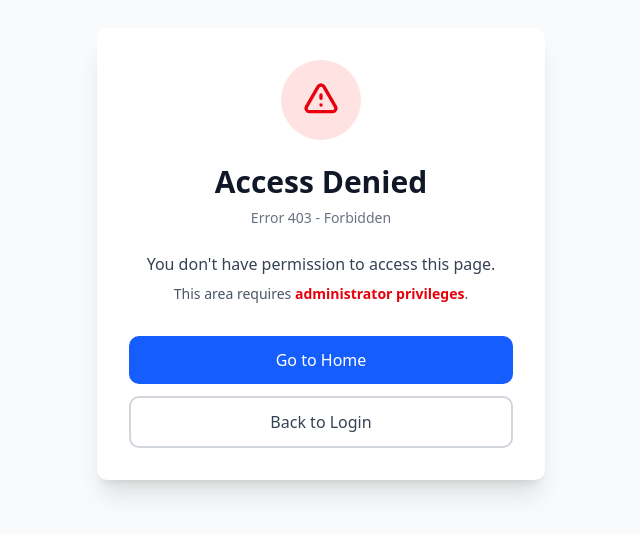
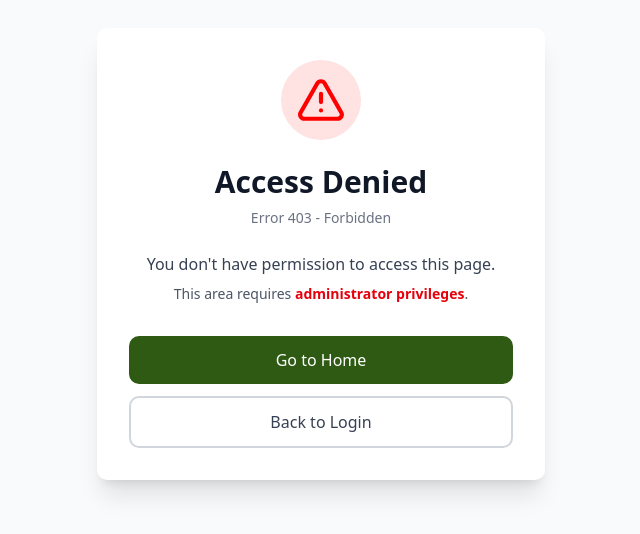
Before and after one commit to devxtra-community/confero, a Next.js app in the folder frontend/: page /forbidden in a window 1280 px wide. Shown: the part 146-680 px from the top of the page, without its empty margins (319-959 px from the left). Built offline with nearby package versions, Linux system fonts and the light colour scheme; no server answers; a web font is replaced by a local one.

Commit message:
feat(admin): role base acces for admin and forbidden page changes and layout issues cleared

```diff
--- a/frontend/app/admin/layout.tsx
+++ b/frontend/app/admin/layout.tsx
@@ -1,9 +1,5 @@
-import { ProtectedRoute } from '@/components/ProtectedRoute';
+import AdminLayout from '@/components/admin/AdminLayout';
 
-export default function AdminLayout({
-  children,
-}: {
-  children: React.ReactNode;
-}) {
-  return <ProtectedRoute requiredRole="admin">{children}</ProtectedRoute>;
+export default function Layout({ children }: { children: React.ReactNode }) {
+  return <AdminLayout>{children}</AdminLayout>;
 }
--- a/frontend/app/forbidden/page.tsx
+++ b/frontend/app/forbidden/page.tsx
@@ -2,6 +2,7 @@
 
 import Link from 'next/link';
 import { useRouter } from 'next/navigation';
+import { TriangleAlert } from 'lucide-react';
 
 export default function ForbiddenPage() {
   const router = useRouter();
@@ -9,32 +10,16 @@ export default function ForbiddenPage() {
   return (
     <div className="flex items-center justify-center min-h-screen bg-gray-50">
       <div className="max-w-md w-full bg-white rounded-lg shadow-xl p-8 text-center mx-4">
-        {/* Icon */}
         <div className="mb-6">
           <div className="w-20 h-20 bg-red-100 rounded-full flex items-center justify-center mx-auto">
-            <svg
-              className="w-10 h-10 text-red-600"
-              fill="none"
-              stroke="currentColor"
-              viewBox="0 0 24 24"
-            >
-              <path
-                strokeLinecap="round"
-                strokeLinejoin="round"
-                strokeWidth={2}
-                d="M12 9v2m0 4h.01m-6.938 4h13.856c1.54 0 2.502-1.667 1.732-3L13.732 4c-.77-1.333-2.694-1.333-3.464 0L3.34 16c-.77 1.333.192 3 1.732 3z"
-              />
-            </svg>
+            <TriangleAlert size={50} color="red" />
           </div>
         </div>
 
-        {/* Title */}
         <h1 className="text-3xl font-bold text-gray-900 mb-2">Access Denied</h1>
 
-        {/* Error Code */}
         <p className="text-gray-500 text-sm mb-6">Error 403 - Forbidden</p>
 
-        {/* Description */}
         <div className="mb-8 space-y-2">
           <p className="text-gray-700">
             You don&apos;t have permission to access this page.
@@ -48,11 +33,10 @@ export default function ForbiddenPage() {
           </p>
         </div>
 
-        {/* Actions */}
         <div className="flex flex-col gap-3">
           <button
             onClick={() => router.push('/home')}
-            className="w-full px-6 py-3 bg-blue-600 text-white rounded-lg font-medium hover:bg-blue-700 transition-colors"
+            className="w-full px-6 py-3 bg-primary text-white rounded-lg font-medium hover:bg-hoverMain transition-colors"
           >
             Go to Home
           </button>
--- a/frontend/app/globals.css
+++ b/frontend/app/globals.css
@@ -10,6 +10,7 @@
   --color-glassHover: var(--glassHover);
   --color-buttonBg: var(--buttonBg);
   --color-havorBg: var(--havorBg);
+  --color-hoverMain: var(--hoverMain);
   --color-favor: var(--favor);
   --font-sans: var(--font-poetsen-one);
   --font-mono: var(--font-geist-mono);
@@ -57,6 +58,7 @@
   --buttonBg: oklch(0.72 0.19 149);
   --favor: oklch(0.72 0.19 149);
   --havorBg: oklch(60.747% 0.14777 149.681);
+  --hoverMain: oklch(48.971% 0.13624 147.687);
   --foreground: oklch(0.145 0 0);
   --glass: oklch(1 0 0 / 0.1);
   --glassHover: oklch(87.925% 0.00437 15.982 / 0.1);
--- a/frontend/app/signup/page.tsx
+++ b/frontend/app/signup/page.tsx
@@ -4,14 +4,12 @@ import { AuthImageCollage } from '@/components/auth/AuthImageCollage';
 export default function SignUpPage() {
   return (
     <div className="min-h-screen grid grid-cols-1 lg:grid-cols-2 bg-white">
-      {/* Left: Form */}
       <div className="flex items-center justify-center px-8">
         <div className="w-full max-w-md">
           <SignUpForm />
         </div>
       </div>
 
-      {/* Right: Image collage */}
       <div className="relative">
         <AuthImageCollage />
       </div>
--- a/frontend/middleware.ts
+++ b/frontend/middleware.ts
@@ -4,7 +4,6 @@ export async function middleware(req: NextRequest) {
   const pathname = req.nextUrl.pathname;
   const accessToken = req.cookies.get('accessToken');
 
-  // Protected user routes - just check if logged in
   const protectedRoutes = ['/profile', '/home'];
   if (
     protectedRoutes.some(route => pathname.startsWith(route)) &&
@@ -13,13 +12,11 @@ export async function middleware(req: NextRequest) {
     return NextResponse.redirect(new URL('/login', req.url));
   }
 
-  // Admin routes - only check if they have a token, NOT the role
-  // Let the ProtectedRoute component handle role verification
   if (pathname.startsWith('/admin')) {
     if (!accessToken) {
       return NextResponse.redirect(new URL('/login', req.url));
     }
-    // ⭐ Just pass through - let ProtectedRoute component verify the role
+
     return NextResponse.next();
   }
 
```
Also changed, not shown: frontend/app/session/page.tsx (+0 -9 lines).
